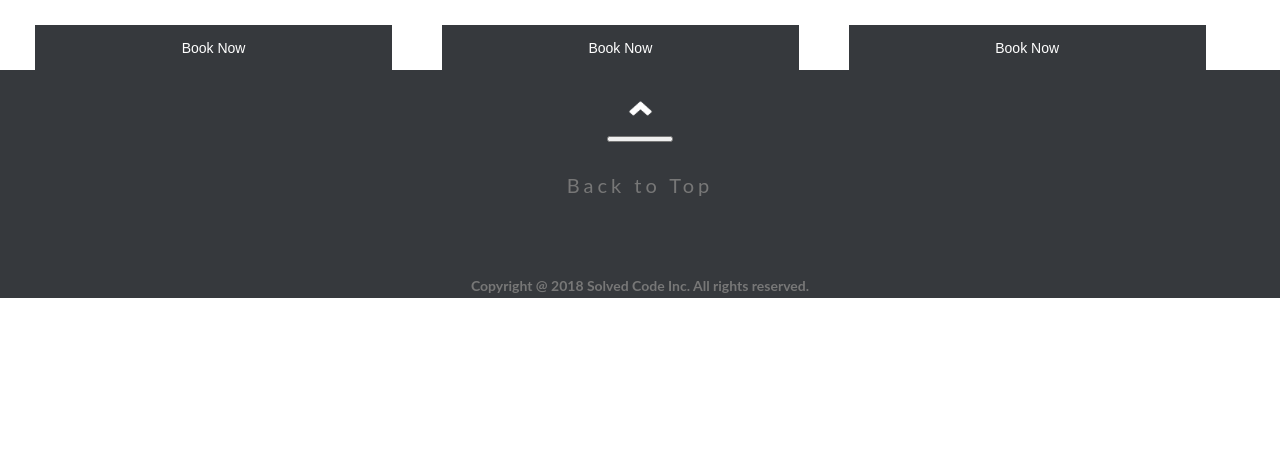
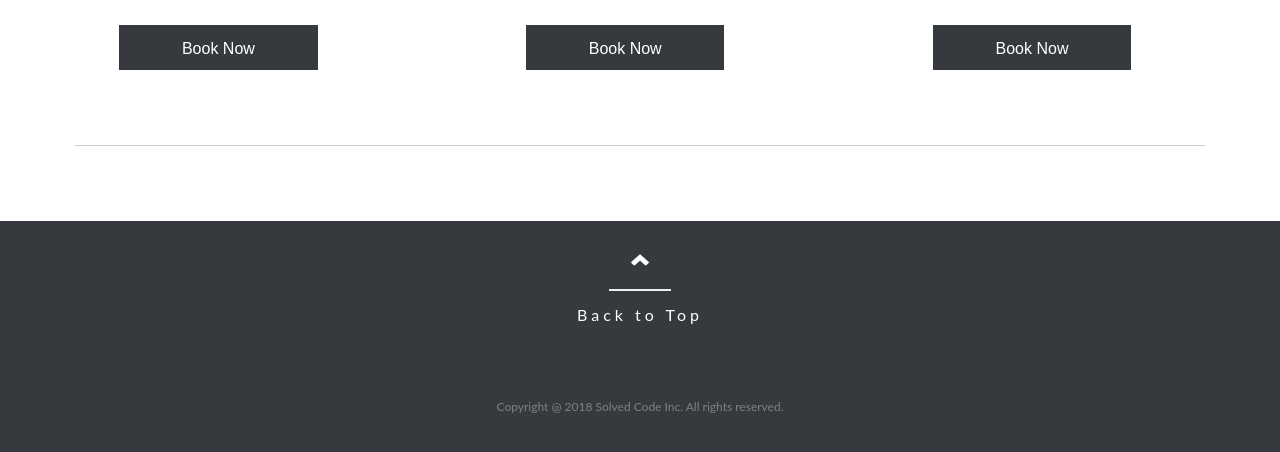
Before and after one commit to mayitogl83/My-Photography-Website, a React (Create React App) app: page /bookonline in a window 1280 px wide. Shown: the part 734-1186 px from the top of the page. Before the commit the page ends 1032 px from the top, so only its background shows below. Built offline with nearby package versions, Linux system fonts and the light colour scheme.

Commit message:
Fix style for footer

```diff
--- a/src/App.css
+++ b/src/App.css
@@ -681,11 +681,11 @@ p {
    background-color: #36393d;
    border: none;
    cursor: pointer;
-   transition: 0.3s;
  }
  .book-now:hover, .book-now:focus {
    background: #bcbbbb;
    color: #484848;
+   transition: 0.3s;
  }
  .book-now-text {
    padding-top: 15px;
@@ -741,12 +741,21 @@ p {
 /*footer style for cellphone devices*/
 .footer {
   background-color: #36393d;
-  margin-top: 0px;
+  margin-top: 130px;
   text-align: center;
+}
+.footer-line {
   margin-bottom: 0px;
 }
+.divisor {
+  margin-top: -40px;
+  background-color: #36393d;
+  color: #fff;
+  padding: 35px 0 21px;
+  font-size: 18px;
+}
 .back-to-top {
-  margin-top: 25px;
+  margin-top: -10px;
   font-size: 20px;
   letter-spacing: 4px;
 }
@@ -764,6 +773,7 @@ p {
   background-image: url('./img/arrow-up.png');
 }
 .arrow-up:hover {
+  background-size: 30px;
   background-image: url('./img/arrow-up-hover.png');
   transition: 0.4s;
 }
@@ -772,8 +782,13 @@ p {
   transition: 0.4s;
 }
 .developer {
+  color: #808080;
   margin-top: 70px;
-  font-size: 14px;
+  font: 15px "Lato", sans-serif;
+}
+.scroll {
+  border: none;
+  margin-bottom: 25px;
 }
  /*style for desktop devices*/
 @media screen and (min-width:800px) {
@@ -938,10 +953,27 @@ p {
 .divisor {
   font-size: 12px;
 }
+.back-to-top {
+  font-size: 16px;
+}
+.arrow-up {
+  background-size: 20px;
+}
+.developer {
+  font: 12px "Lato", sans-serif;
+}
 /*last article in bg image*/
 .last-article-text p {
  padding: 15px 200px;
 }
+/*fotter style for desktop devices*/
+.footer {
+  margin-top: 0px;
+}
+.footer-line {
+  margin: 75px;
+  border-bottom: 1px solid #ccc;
+ }
 /*bookonline style for desktop*/
 .bookonline-field {
   padding-top: 0;
@@ -1547,7 +1579,6 @@ form {
     left: 5%;
   }
   .scroll {
-  margin-bottom: 75px;
   border-bottom: 1px solid #ccc;
  }
 }
```
